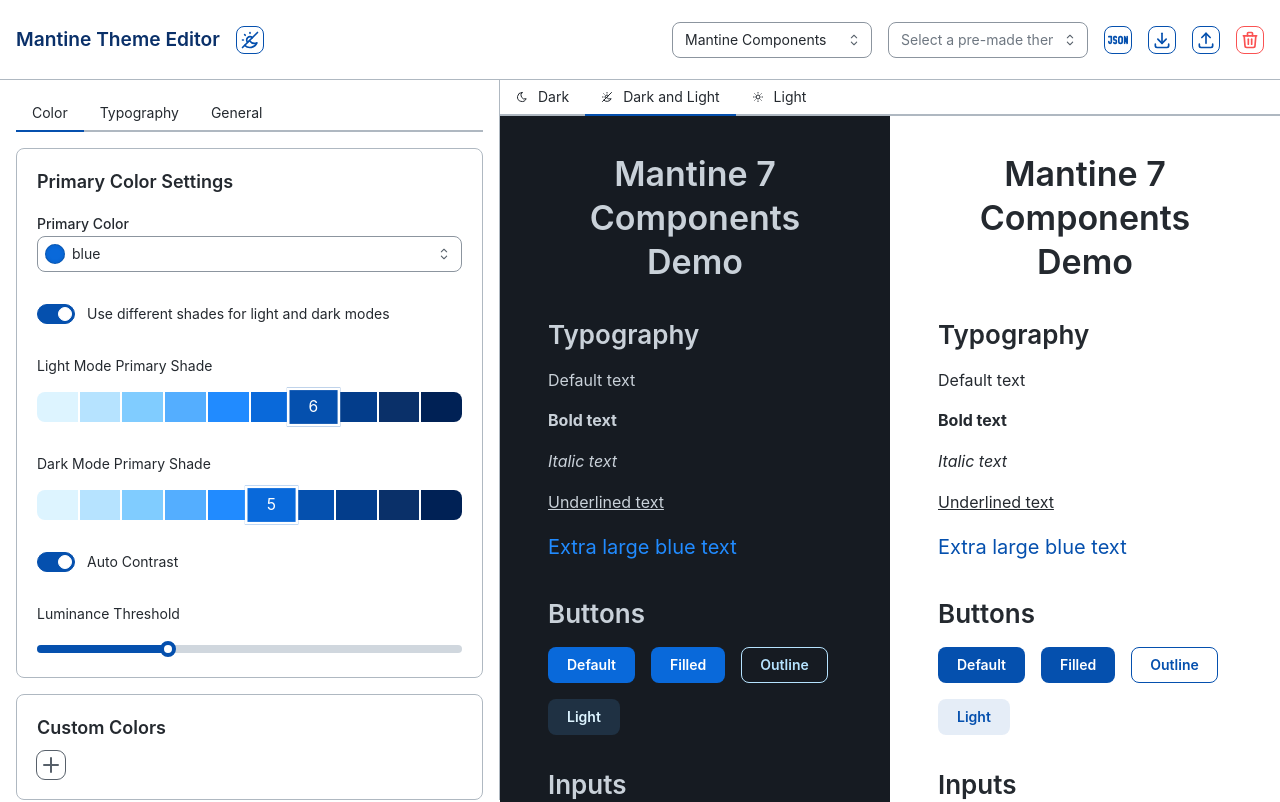
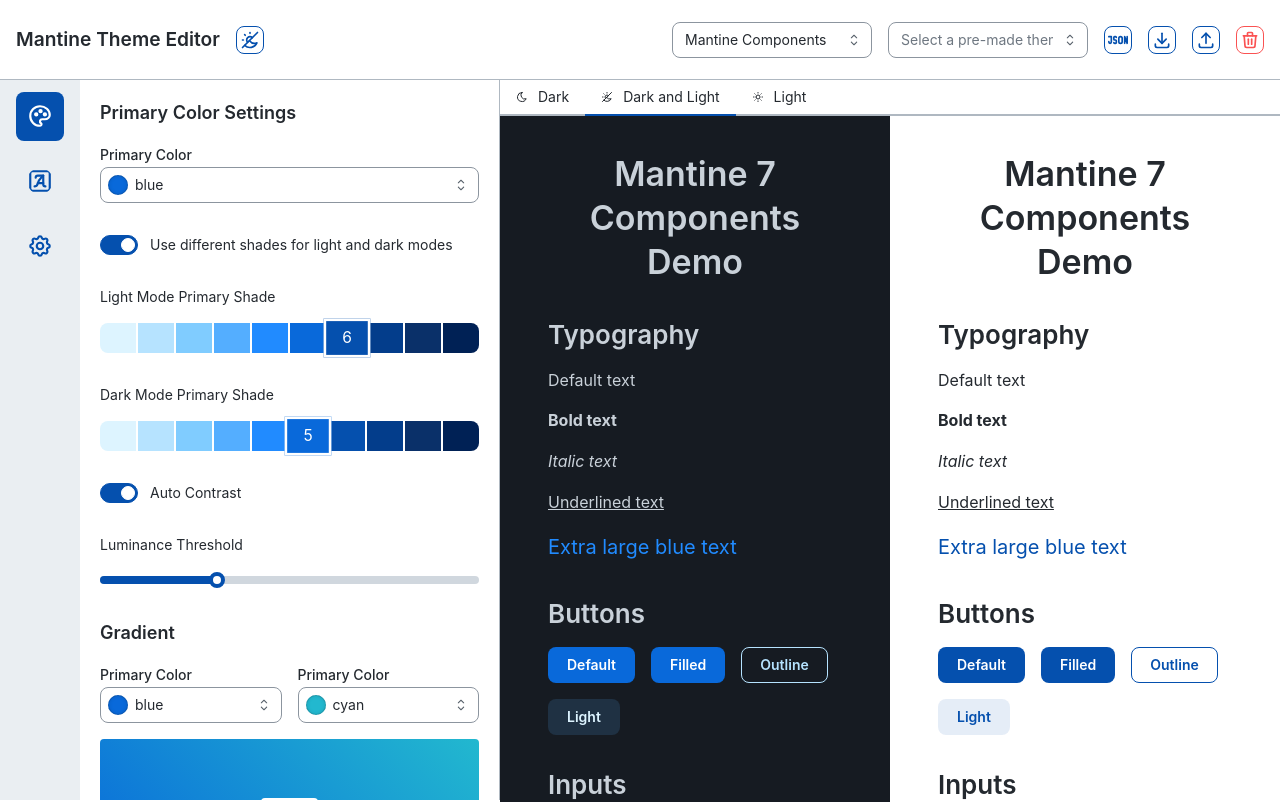
Before and after one commit to kahvilei/mantine-theme-generator, a React (Vite) app: page / in a window 1280 px wide. Shown: the top 802 px of the page. Built offline with nearby package versions, Linux system fonts and the light colour scheme.

Commit message:
UI Improvements

```diff
--- a/src/App.tsx
+++ b/src/App.tsx
@@ -78,7 +78,7 @@
           />
         </AppShell.Header>
         <AppShell.Navbar withBorder>
-          <ScrollArea>
+          <ScrollArea scrollbarSize={6}>
             <MantineProvider>
               <ThemeControlPanel theme={theme} updateTheme={updateTheme} />
             </MantineProvider>
--- a/src/components/Header/Header.tsx
+++ b/src/components/Header/Header.tsx
@@ -59,7 +59,7 @@
   return (
     <Group p={'md'} h={'100%'} align="center" justify="space-between">
       <Group>
-        <Title size={'1.2rem'} c={'blue.8'}>
+        <Title size={'1.2rem'} c={'primary'}>
           Mantine Theme Editor
         </Title>
         <ActionIcon variant="outline" onClick={toggleScheme}>
--- a/src/components/ThemeControlPanel/ColorControls/ColorControl.tsx
+++ b/src/components/ThemeControlPanel/ColorControls/ColorControl.tsx
@@ -7,10 +7,10 @@
 
 const ColorPanel: React.FC = () => {
   return (
-    <Stack mt="md">
+    <Stack>
       <PrimaryColorSettings />
+      <GradientControls />
       <ColorPalette />
-      <GradientControls />
       <ColorDefaults />
     </Stack>
   );
--- a/src/components/ThemeControlPanel/ColorControls/ColorDefaultsSettings.tsx
+++ b/src/components/ThemeControlPanel/ColorControls/ColorDefaultsSettings.tsx
@@ -1,6 +1,6 @@
 import React, { useContext } from 'react';
 import {
-  Card,
+  Box,
   ColorInput,
   ColorSwatch,
   Group,
@@ -24,13 +24,13 @@
   );
 
   return (
-    <Card withBorder padding="lg">
+    <Box maw={'100%'}>
       <Stack mt="md">
         <Title order={4}>Default Color Override</Title>
         <Stack>
           <Stack gap="0">
             <Text>Default Mantine Colors</Text>
-            <Text size="xs" c="dimmed">
+            <Text size="xs" c="dimmed" maw={'100%'}>
               {' '}
               These are the default colors provided by Mantine, you may override these colors below.
               Note that some colors are used by default by certain mantine components (like white,
@@ -55,7 +55,7 @@
           <MantineDefaultColorEdit />
         </Stack>
       </Stack>
-    </Card>
+    </Box>
   );
 };
 
--- a/src/components/ThemeControlPanel/ColorControls/ColorPalette.tsx
+++ b/src/components/ThemeControlPanel/ColorControls/ColorPalette.tsx
@@ -1,6 +1,6 @@
 import React, { useContext, useMemo, useState } from 'react';
 import { IconPencil, IconPlus } from '@tabler/icons-react';
-import { ActionIcon, Card, ColorSwatch, Group, Popover, Title, Tooltip } from '@mantine/core';
+import { ActionIcon, Box, ColorSwatch, Group, Popover, Title, Tooltip } from '@mantine/core';
 import ThemeContext from '../ThemeContext/ThemeContext';
 import ColorEditorPopup from './Reusable Controls/ColorEditorPopup';
 import ColorItem from './Reusable Controls/ColorItem';
@@ -17,7 +17,7 @@
   }, [themeManager.getCustomColors()]);
 
   return (
-    <Card withBorder padding="lg">
+    <Box>
       <Title order={4}>Custom Colors</Title>
       <Group mt="xs">
         {customColors.map(([colorName, shades]) => (
@@ -42,7 +42,7 @@
           <ColorEditorPopup colorName={newColorName} colorValue={newColorValue} />
         </Popover>
       </Group>
-    </Card>
+    </Box>
   );
 };
 
--- a/src/components/ThemeControlPanel/ColorControls/GradientControls.tsx
+++ b/src/components/ThemeControlPanel/ColorControls/GradientControls.tsx
@@ -12,7 +12,7 @@
   const gradientAngle = theme.getGradientAngle();
 
   return (
-    <Card withBorder padding="lg">
+    <Box>
       <Stack mt="md">
         <Title order={4}>Gradient</Title>
         <Group grow>
@@ -67,7 +67,7 @@
           step={1}
         />
       </Stack>
-    </Card>
+    </Box>
   );
 };
 
--- a/src/components/ThemeControlPanel/ColorControls/PrimaryColorSettings.tsx
+++ b/src/components/ThemeControlPanel/ColorControls/PrimaryColorSettings.tsx
@@ -1,5 +1,5 @@
 import React, { useContext } from 'react';
-import { Card, Slider, Stack, Switch, Text, Title } from '@mantine/core';
+import { Box, Slider, Stack, Switch, Text, Title } from '@mantine/core';
 import ThemeContext from '../ThemeContext/ThemeContext';
 import GroupedColorSelector from './Reusable Controls/GroupedColorSelector';
 import ShadeSelector from './Reusable Controls/ShadeSelector';
@@ -10,7 +10,7 @@
   const primaryShades = [...themeManager.getShadesFromColorString(primaryColor)];
 
   return (
-    <Card withBorder padding="lg">
+    <Box>
       <Title order={4}>Primary Color Settings</Title>
       <Stack gap="xl" mt="md">
         <GroupedColorSelector
@@ -104,7 +104,7 @@
           )}
         </Stack>
       </Stack>
-    </Card>
+    </Box>
   );
 };
 
--- /dev/null
+++ b/src/components/ThemeControlPanel/ThemeControlPanel.module.css
@@ -0,0 +1,26 @@
+.tabPanel{
+    width: calc(100% - 80px);
+    padding: 20px;
+}
+
+.tabList{
+    width: 80px;
+    background-color: var(--mantine-color-dark-6);
+    min-height: calc(100vh - 80px);
+    overflow: hidden;
+    display: flex;
+    flex-direction: column;
+    align-items: center;
+}
+
+.tabList button[data-active][data-active] button{
+   color: white;
+}
+.tabList>div>button{
+    padding: var(--mantine-spacing-xs) var(--mantine-spacing-xs);
+}
+
+
+:where([data-mantine-color-scheme='light']) .tabList{
+    background-color: var(--mantine-color-gray-1);
+}
--- a/src/components/ThemeControlPanel/ThemeControlPanel.tsx
+++ b/src/components/ThemeControlPanel/ThemeControlPanel.tsx
@@ -1,10 +1,13 @@
 import React, { useEffect } from 'react';
-import { Box, DEFAULT_THEME, MantineThemeOverride, Stack, Tabs } from '@mantine/core';
+import { ActionIcon, Box, DEFAULT_THEME, MantineThemeOverride, Stack, Tabs, Tooltip } from '@mantine/core';
 import ColorControl from './ColorControls/ColorControl';
 import GeneralControls from './GeneralControls';
 import ThemeContext from './ThemeContext/ThemeContext';
 import ThemeManager from './ThemeContext/ThemeManager/ThemeManager';
 import TypographyControl from './TypographyControls';
+import { IconPalette, IconSettings, IconTypeface } from '@tabler/icons-react';
+
+import classes from './ThemeControlPanel.module.css';
 
 interface ThemeControlPanelProps {
   theme: MantineThemeOverride;
@@ -24,22 +27,41 @@
   }, []);
 
   return (
-    <Box id="control-panel" p={'md'}>
+    <Box id="control-panel" p={'0'}>
       <ThemeContext.Provider value={themeManager}>
         <Stack>
-          <Tabs defaultValue="color">
-            <Tabs.List>
-              <Tabs.Tab value="color">Color</Tabs.Tab>
-              <Tabs.Tab value="typography">Typography</Tabs.Tab>
-              <Tabs.Tab value="general">General</Tabs.Tab>
+          <Tabs variant="pills" defaultValue="color" orientation="vertical" >
+            <Tabs.List variant="filled" p="sm" className={classes.tabList}>
+              <Stack pos={'fixed'}>
+              <Tabs.Tab value="color">
+                <Tooltip label="Color">
+                <ActionIcon size="md" variant="transparent" radius="xl">
+                  <IconPalette size="xl" />
+                </ActionIcon>
+                </Tooltip>
+              </Tabs.Tab>
+              <Tabs.Tab value="typography">
+                <Tooltip label="Typography">
+                <ActionIcon size="md" variant="transparent" radius="xl">
+                  <IconTypeface size="xl" />
+                </ActionIcon>
+                </Tooltip>
+              </Tabs.Tab>
+              <Tabs.Tab value="general">
+                <Tooltip label="General">
+                <ActionIcon size="md" variant="transparent" radius="xl">
+                  <IconSettings size="xl" />
+                </ActionIcon>
+                </Tooltip>
+              </Tabs.Tab></Stack>
             </Tabs.List>
-            <Tabs.Panel value="color">
+            <Tabs.Panel className={classes.tabPanel} value="color">
               <ColorControl />
             </Tabs.Panel>
-            <Tabs.Panel value="typography">
+            <Tabs.Panel className={classes.tabPanel} value="typography">
               <TypographyControl theme={theme} updateTheme={updateTheme} />
             </Tabs.Panel>
-            <Tabs.Panel value="general">
+            <Tabs.Panel className={classes.tabPanel} value="general">
               <GeneralControls theme={theme} updateTheme={updateTheme} />
             </Tabs.Panel>
           </Tabs>
```
